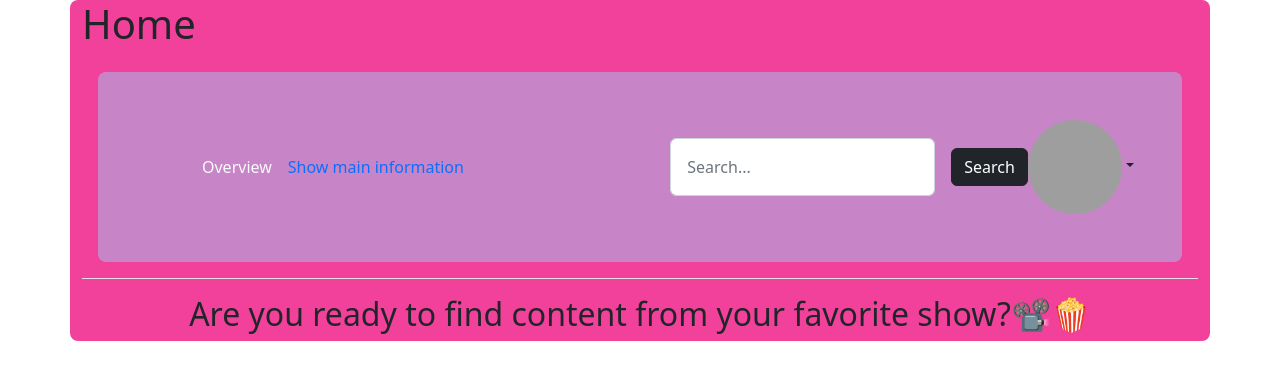
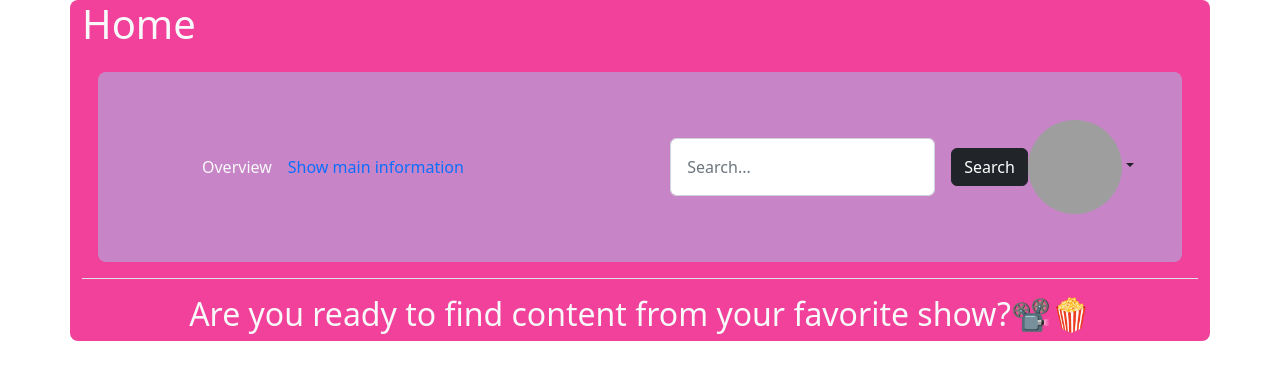
Before and after one commit to YunuenAM/API-project, a React (Vite) app in the folder 01-movies-app/: page / in a window 1280 px wide. Shown: the top 380 px of the page. Built offline with nearby package versions, Linux system fonts and the light colour scheme; grey boxes are pictures that could not be loaded.

Commit message:
✨Feat: center card

```diff
--- a/01-movies-app/src/pages/Home.jsx
+++ b/01-movies-app/src/pages/Home.jsx
@@ -25,7 +25,7 @@ const Home = () => {
 
   return (
     <div className='container bg-pink rounded-3'>
-      <h1>Home</h1>
+      <h1 className='text-light'>Home</h1>
       <SearchBar handleSearch={setSearchTerm} />
       <div className='row'>
         {series.map(series => {
@@ -33,10 +33,12 @@ const Home = () => {
             return (
               <div className='col-sm-3 mb-3' key={series.show.id}>
                 <div className='card'>
-                  <img className='card-img-top' src={series.show.image.medium} alt={series.show.name} />
-                  <div className='card-body'>
-                    <h5 className='card-title'>{series.show.name}</h5>
-                    <Link to={`serie/${series.show.id}`}>{`Go to ${series.show.name}`}</Link>
+                  <div className='text-center'>
+                    <img className='card-img-top' src={series.show.image.medium} alt={series.show.name} />
+                    <div className='card-body'>
+                      <h5 className='card-title'>{series.show.name}</h5>
+                      <Link to={`serie/${series.show.id}`}>{`Go to ${series.show.name}`}</Link>
+                    </div>
                   </div>
                 </div>
               </div>
@@ -47,7 +49,7 @@ const Home = () => {
         })}
         {series.filter(series => series.show.image).length === 0 && (
           <div className='col-sm-12 text-center'>
-            <h2>Are you ready to find content from your favorite show?📽️🍿</h2>
+            <h2 className='text-light'>Are you ready to find content from your favorite show?📽️🍿</h2>
           </div>
         )}
       </div>
--- a/01-movies-app/src/pages/SerieDetail.jsx
+++ b/01-movies-app/src/pages/SerieDetail.jsx
@@ -17,10 +17,10 @@ const SerieDetail = () => {
   return (
     <div className='container col-6 mt-4 bg-pink rounded-3 p-3'>
       <div className='card bg-pink   '>
-        <div className='card-header'>
+        <div className='card-header mx-auto text-center'>
           <h1> {serie.name} </h1>
           <p><NavLink to={serie.officialSite} target='_blank'>{`Official Site: ${serie.officialSite}`}</NavLink></p>
-          <img src={serie.image.medium} alt={serie.name} />
+          <img src={serie.image.medium} className='mx-auto d-block' alt={serie.name} />
           <p>{serie.character}</p>
         </div>
       </div>
```
